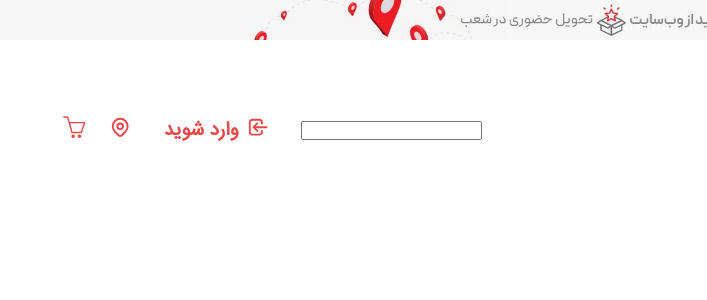
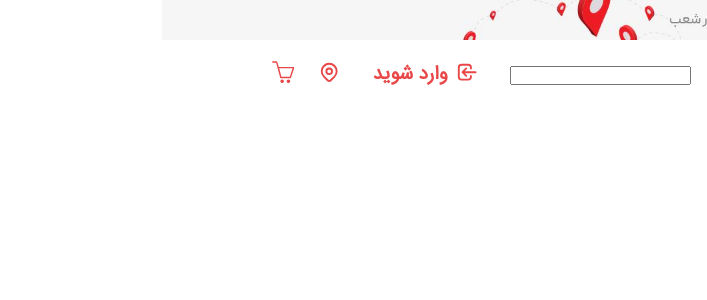
Before and after one commit to CodeLandGroup/digiland-front, a React (Create React App) app: page / in a window 1280 px wide. Shown: the top 300 px of the page, without its empty margins (573-1280 px from the left). Built offline with nearby package versions, Linux system fonts and the light colour scheme.

Commit message:
Change Navbar Component add className='navbar-list'  for ul

```diff
--- a/src/components/Header/NavbarComponent.jsx
+++ b/src/components/Header/NavbarComponent.jsx
@@ -12,7 +12,7 @@ export default function NavbarComponent() {
   return (
     <div  className='navbar container'>
                 <div className='navbar-right'>
-                    <ul>
+                    <ul className='navbar-list'>
                         <li>
                             <img src={require('../../assets/images/dgland.svg').default} alt="" />
                         </li>
```
